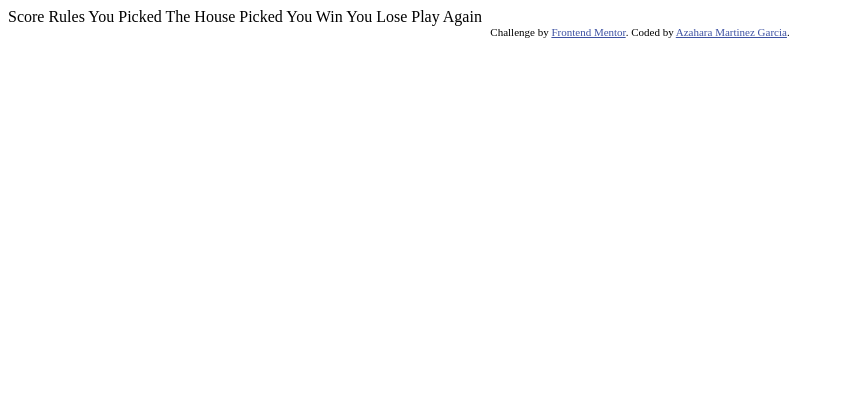
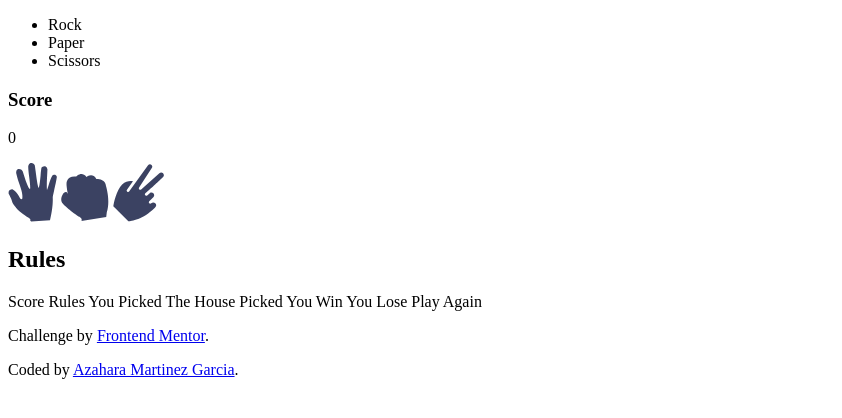
Before and after one commit to azaharamg/rock-paper-scissors, a plain HTML site: page index.html in a window 1280 px wide. Shown: the whole page, without its empty margins (0-842 px from the left). Drawn offline with Linux system fonts and the light colour scheme.

Commit message:
basic html structure

```diff
--- a/index.html
+++ b/index.html
@@ -5,9 +5,6 @@
 		<meta name="viewport" content="width=device-width, initial-scale=1.0" />
 		<link rel="icon" type="image/png" sizes="32x32" href="./images/favicon-32x32.png" />
 		<title>Frontend Mentor | Rock, Paper, Scissors</title>
-
-		Score Rules You Picked The House Picked You Win You Lose Play Again
-
 		<style>
 			.attribution {
 				font-size: 11px;
@@ -19,9 +16,38 @@
 		</style>
 	</head>
 	<body>
-		<footer class="attribution">
-			Challenge by <a href="https://www.frontendmentor.io?ref=challenge" target="_blank">Frontend Mentor</a>.
-			Coded by <a href="#">Azahara Martinez Garcia</a>.
+		<header class="header">
+			<ul class="header__list">
+				<li class="header__list-item">Rock</li>
+				<li class="header__list-item">Paper</li>
+				<li class="header__list-item">Scissors</li>
+			</ul>
+			<div class="header__score">
+				<h3 class="header__score-title">Score</h3>
+				<p class="header__score-score">0</p>
+			</div>
+		</header>
+		<main class="main">
+			<section class="main__section">
+				<img class="main__section-img" src="./images/icon-paper.svg" alt="paper" />
+				<img class="main__section-img" src="./images/icon-rock.svg" alt="rock" />
+				<img class="main__section-img" src="./images/icon-scissors.svg" alt="scissors" />
+			</section>
+		</main>
+		<footer>
+			<section class="footer__rules">
+				<h2 class="footer__rules-title">Rules</h2>
+				<p class="footer__rules-information">
+					Score Rules You Picked The House Picked You Win You Lose Play Again
+				</p>
+			</section>
+			<aside class="footer__attribution">
+				<p class="footer__attribution-information">
+					Challenge by
+					<a href="https://www.frontendmentor.io?ref=challenge" target="_blank">Frontend Mentor</a>.
+				</p>
+				<p class="footer__attribution-information">Coded by <a href="#">Azahara Martinez Garcia</a>.</p>
+			</aside>
 		</footer>
 	</body>
 </html>
```
